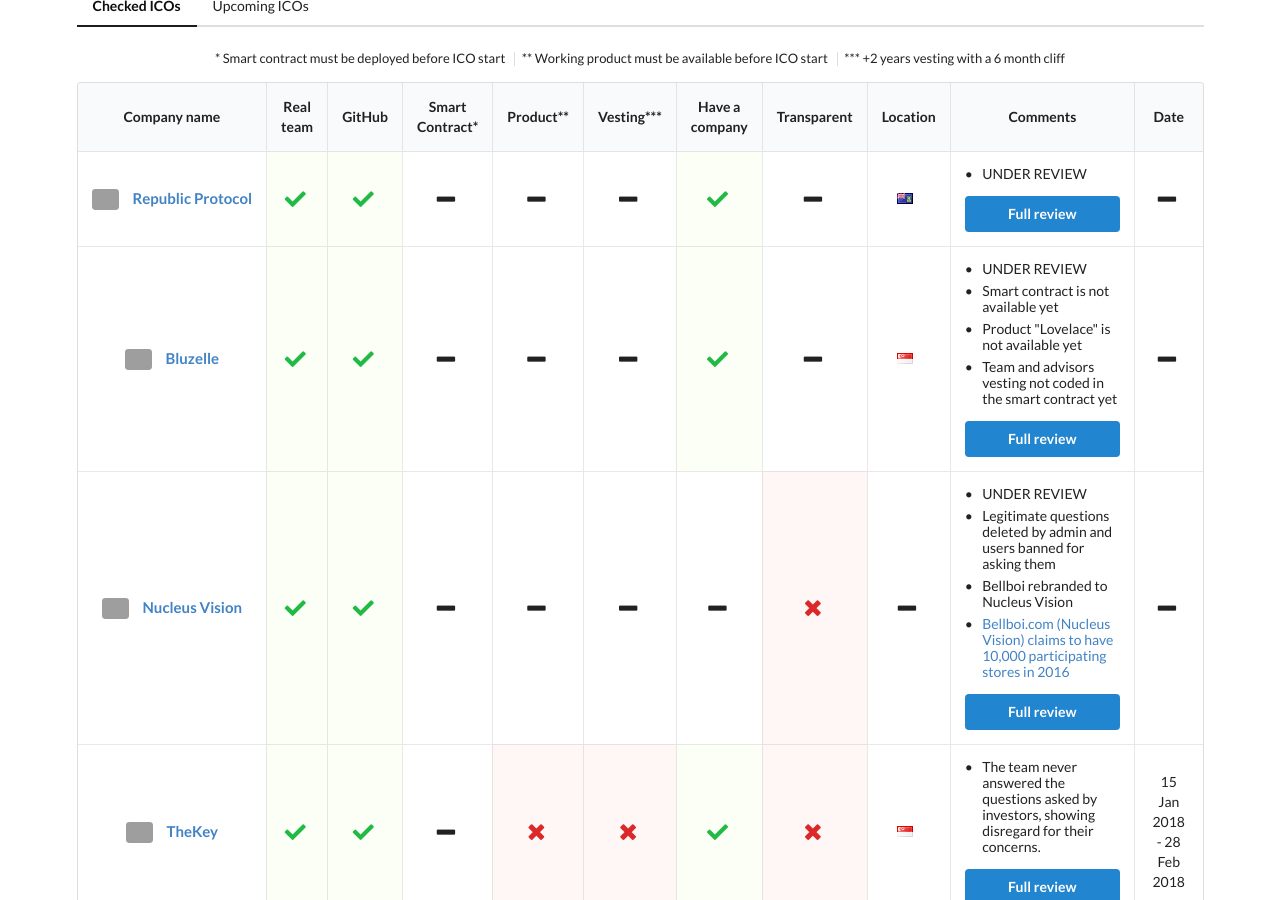
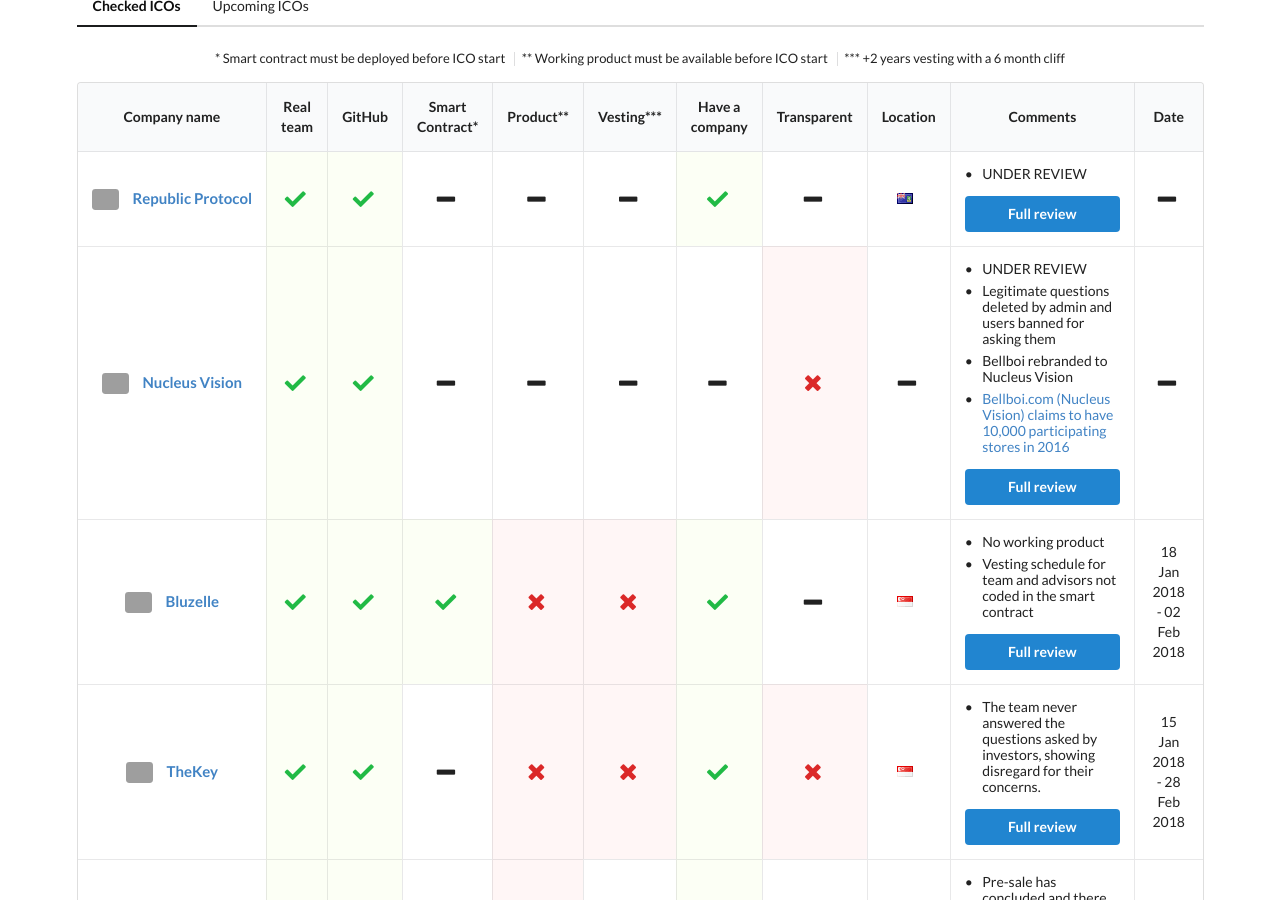
Before and after one commit to ico-check/ico-check, a Jekyll site: the page built from index.md, in a window 1280 px wide and 900 px high, scrolled down 410 px. Built offline with Jekyll 4.4.1, drawn with Linux system fonts in a browser that asks for light colours; nearby versions of some CDN libraries; grey boxes are pictures that could not be loaded.

```diff
--- a/_data/icos.yml
+++ b/_data/icos.yml
@@ -16,26 +16,6 @@
   ico_end_date:
   safe:
   issue_url: https://github.com/ico-check/ico-check/issues/34
-
-- name: Bluzelle
-  image: https://i.imgur.com/psV0cAG.jpg
-  url: https://bluzelle.com
-  real_team: true
-  github: true
-  smart_contract:
-  product:
-  min_vesting:
-  have_company: true
-  location: Singapore
-  comments:
-    - content: UNDER REVIEW
-    - content: Smart contract is not available yet
-    - content: Product "Lovelace" is not available yet
-    - content: Team and advisors vesting not coded in the smart contract yet
-  ico_start_date:
-  ico_end_date:
-  safe:
-  issue_url: https://github.com/ico-check/ico-check/issues/22
 
 - name: Nucleus Vision
   image: https://i.imgur.com/VrJkhWP.jpg
@@ -58,6 +38,24 @@
   ico_end_date:
   safe:
   issue_url: https://github.com/ico-check/ico-check/issues/25
+
+- name: Bluzelle
+  image: https://i.imgur.com/psV0cAG.jpg
+  url: https://bluzelle.com
+  real_team: true
+  github: true
+  smart_contract: true
+  product: false
+  min_vesting: false
+  have_company: true
+  location: Singapore
+  comments:
+    - content: No working product
+    - content: Vesting schedule for team and advisors not coded in the smart contract
+  ico_start_date: 2018-01-18T11:00:00Z
+  ico_end_date: 2018-02-02T11:00:00Z
+  safe:
+  issue_url: https://github.com/ico-check/ico-check/issues/22
 
 - name: TheKey
   image: https://i.imgur.com/nnADBTB.jpg
```
